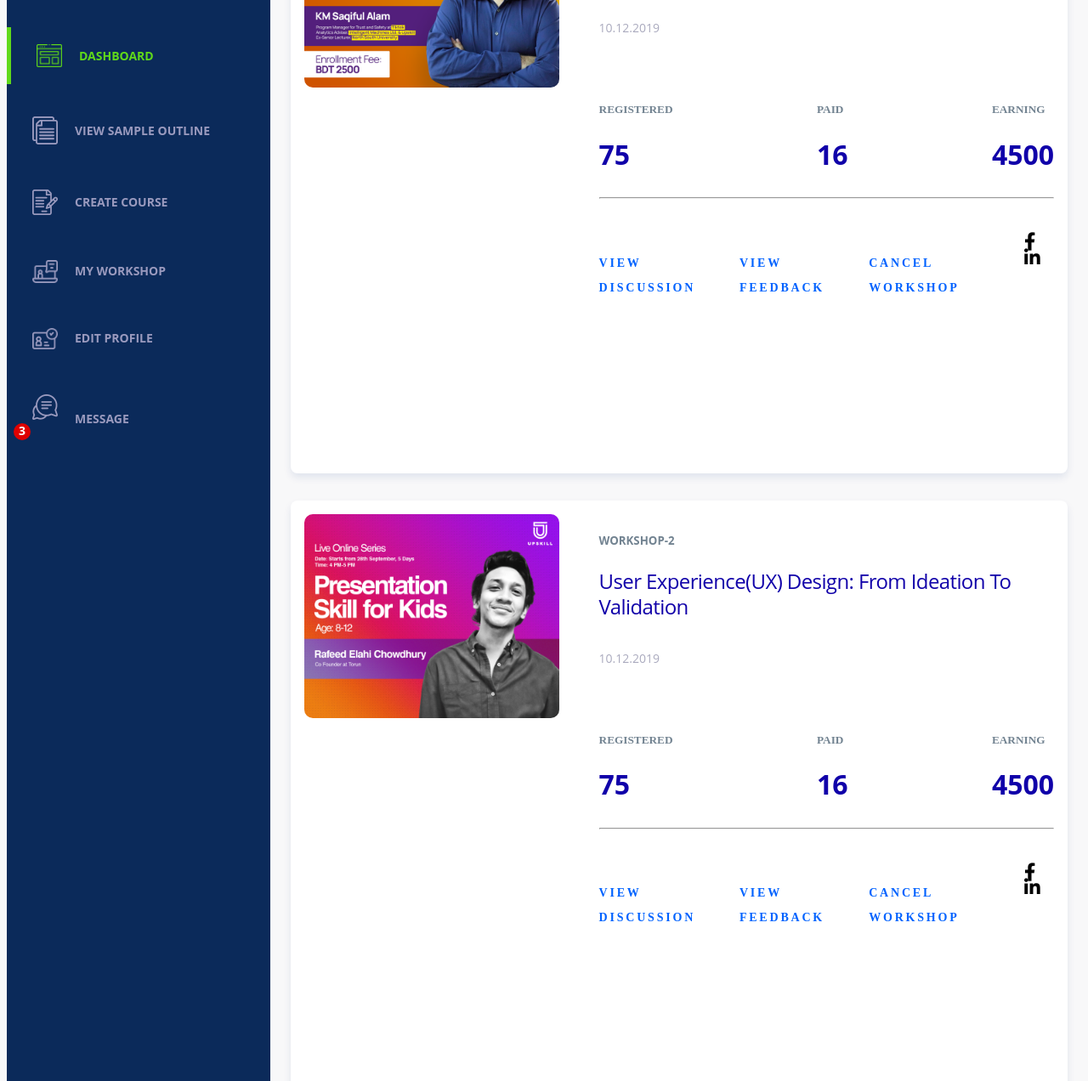
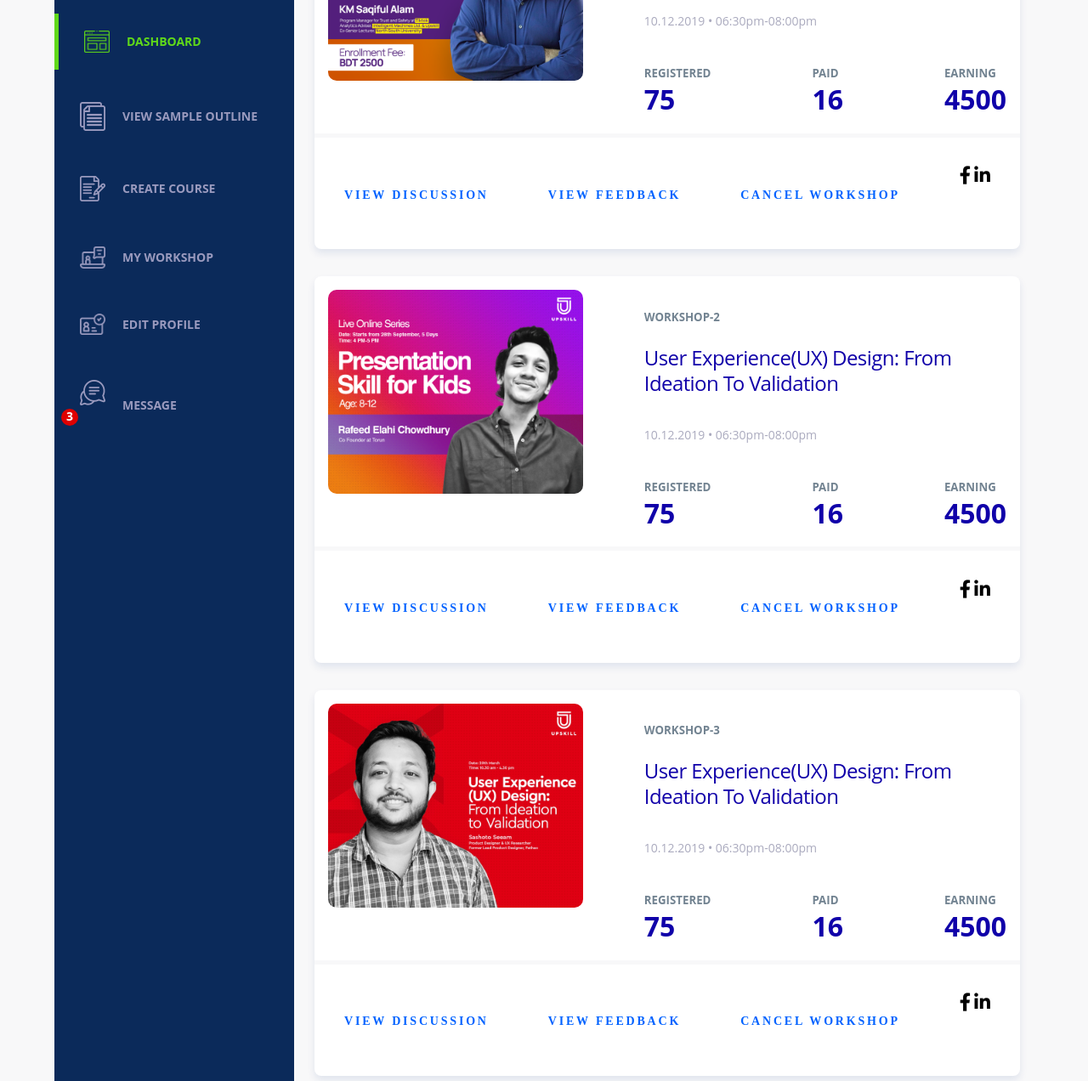
Before and after one commit to Saadat108/upskill-css-project, a plain HTML site: page index.html in a window 1280 px wide. Shown: the part 427-1699 px from the top of the page at 85% size. Drawn offline with Linux system fonts and the light colour scheme.

Commit message:
fixed workshop div

```diff
--- a/css/style.css
+++ b/css/style.css
@@ -1,3 +1,8 @@
+* {
+    margin: 0;
+    padding: 0;
+    font-family: "Open Sans", sans-serif;
+}
 body{
     background: #F8F8F9 0% 0% no-repeat padding-box;
     opacity: 1;
@@ -22,8 +27,8 @@ body{
     "sidebar lowerInfo lowerInfo lowerInfo"
     ;
 
-    /* padding-left: 5%;
-    padding-right: 5%; */
+    padding-left: 5%;
+    padding-right: 5%;
 
 }
 .wrapper>div {
@@ -237,15 +242,16 @@ i {
 .workshop{
     display: grid;
     grid-template-columns: 1fr 3fr;
-    grid-template-rows: 4fr 1fr;
+    grid-template-rows: 70%;
     grid-template-areas:
-    "workshop-pic workshop-info";
+    "workshop-pic workshop-info"
+    "workshop-footer workshop-footer";
 
     border-radius: 8px;
     /* background-color: #9CC3D5FF; */
     background-color: #FFFFFF;
     margin: 1em;
-    padding: 1em;
+    /* padding: 1em; */
     border-radius: 8px;
     box-shadow: 0px 5px 10px #01368619;
 
@@ -253,10 +259,12 @@ i {
 
 }
 .workshop-pic{
+    padding: 1em;
     grid-area: workshop-pic;
     border-radius: px;
 }
 .workshop-info{
+    padding: 1em;
     grid-area: workshop-info;
     margin-left: 8%;
 }
@@ -301,13 +309,12 @@ i {
 .workshop-status h1 {
     color: #1000a9;
 }
-.divider {
-    color: #f8f8f9;
-    /* height: 5px; */
-}
+
 .workshop-footer {
+    padding:0%;
+    margin:0%;
     grid-area: workshop-footer;
-    /* border-top: 5px solid #f8f8f9; */
+    border-top: 5px solid #f8f8f9;
     display: flex;
     justify-content: space-around;
     padding: 34px 0px 34px 0px;
@@ -323,7 +330,10 @@ i {
     text-transform: uppercase;
     font: normal normal bold 14px/29px Montserrat;
 }
-
+.social-media-icon i {
+    color: #728391;
+    width: 20px;
+}
 /* #lowerInfo >  select child */
 #lowerInfo  img:first-child{
     /* margin-top: 4%; */
--- a/index.html
+++ b/index.html
@@ -103,7 +103,7 @@
                 <div class="workshop-info">
                     <h5>WORKSHOP-1</h5>
                     <p>User Experience(UX) Design: From Ideation To Validation</p>
-                    <p>10.12.2019</p>
+                    <p>10.12.2019 • 06:30pm-08:00pm</p>
 
                     <div class="workshop-status" >
                         <div >
@@ -120,9 +120,7 @@
                         </div>
                     </div>
 
-                    <hr class="divider">
-
-
+                </div>
                 <div class="workshop-footer">
                         <h4>VIEW DISCUSSION</h4>
                         <h4>VIEW FEEDBACK</h4>
@@ -132,15 +130,14 @@
                             <i class="fab fa-linkedin-in fa-lg"></i>
                         </div>
                     </div>
-                </div>
 
             </div>
             <div class="workshop">
-                <img src="./Assets/img/Presentation Skill for Kids.png" alt="teacher">
+                <img class="workshop-pic" src="./Assets/img/Presentation Skill for Kids.png" alt="teacher">
                 <div class="workshop-info">
                     <h5>WORKSHOP-2</h5>
                     <p>User Experience(UX) Design: From Ideation To Validation</p>
-                    <p>10.12.2019</p>
+                    <p>10.12.2019 • 06:30pm-08:00pm</p>
 
                     <div class="workshop-status" >
                         <div >
@@ -157,10 +154,7 @@
                         </div>
                     </div>
 
-
-                    <hr class="divider">
-
-
+                </div>
                 <div class="workshop-footer">
                     <h4>VIEW DISCUSSION</h4>
                     <h4>VIEW FEEDBACK</h4>
@@ -170,15 +164,13 @@
                         <i class="fab fa-linkedin-in fa-lg"></i>
                     </div>
                 </div>
-
-                </div>
             </div>
             <div class="workshop">
-                <img src="./Assets/img/User-Experience-(UX)-Design.png" alt="teacher">
+                <img class="workshop-pic" src="./Assets/img/User-Experience-(UX)-Design.png" alt="teacher">
                  <div class="workshop-info">
                     <h5>WORKSHOP-3</h5>
                     <p>User Experience(UX) Design: From Ideation To Validation</p>
-                    <p>10.12.2019</p>
+                    <p>10.12.2019 • 06:30pm-08:00pm</p>
 
                     <div class="workshop-status" >
                         <div >
@@ -195,9 +187,7 @@
                         </div>
                     </div>
 
-
-                    <hr class="divider">
-
+                </div>
 
                 <div class="workshop-footer">
                     <h4>VIEW DISCUSSION</h4>
@@ -208,8 +198,6 @@
                         <i class="fab fa-linkedin-in fa-lg"></i>
                     </div>
                 </div>
-
-                </div>
             </div>
         </div>
 
```
Lines whose indentation alone changed are shown as unchanged.
